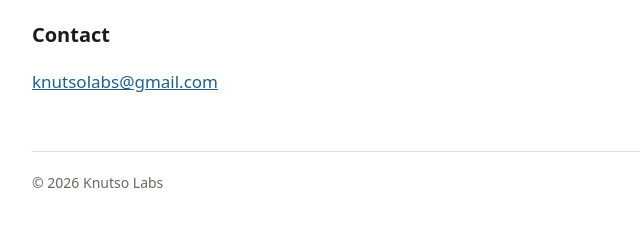
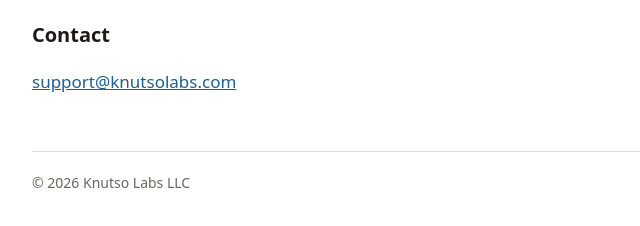
Before and after one commit to captfantastikk/knutsolabs-site, a plain HTML site: page retro-cheats/privacy/index.html in a window 1280 px wide. Shown: the part 1694-1920 px from the top of the page, 268-908 px from the left. Drawn offline with Linux system fonts and the light colour scheme.

Commit message:
Retro Cheats privacy: support email and LLC name
Co-Authored-By: Claude Opus 5.5 <noreply@anthropic.com>
Claude-Session: https://claude.ai/code/session_01Wj7N5Z17gsimpkKe4qmcYv

```diff
--- a/retro-cheats/privacy/index.html
+++ b/retro-cheats/privacy/index.html
@@ -14,7 +14,7 @@
   <h1>Retro Cheats Privacy Policy</h1>
   <p class="lead">Effective October 18, 2026</p>
 
-  <p>Retro Cheats is an Android app made by Knutso Labs ("we"). This policy explains what information the app uses and why. In short: no account, your stuff stays on your phone, and we keep as little as possible.</p>
+  <p>Retro Cheats is an Android app made by Knutso Labs LLC ("we"). This policy explains what information the app uses and why. In short: no account, your stuff stays on your phone, and we keep as little as possible.</p>
 
   <h2>No account needed</h2>
   <p>You never sign up or give us your name or email to use Retro Cheats. Your favorites, settings, trivia scores and badges are stored only on your device. We can't see them.</p>
@@ -44,9 +44,9 @@
   <p>If this policy changes, we'll update this page and the date at the top.</p>
 
   <h2>Contact</h2>
-  <p><a href="mailto:knutsolabs@gmail.com">knutsolabs@gmail.com</a></p>
+  <p><a href="mailto:support@knutsolabs.com">support@knutsolabs.com</a></p>
 
-  <footer>&copy; 2026 Knutso Labs</footer>
+  <footer>&copy; 2026 Knutso Labs LLC</footer>
 </main>
 </body>
 </html>
```
